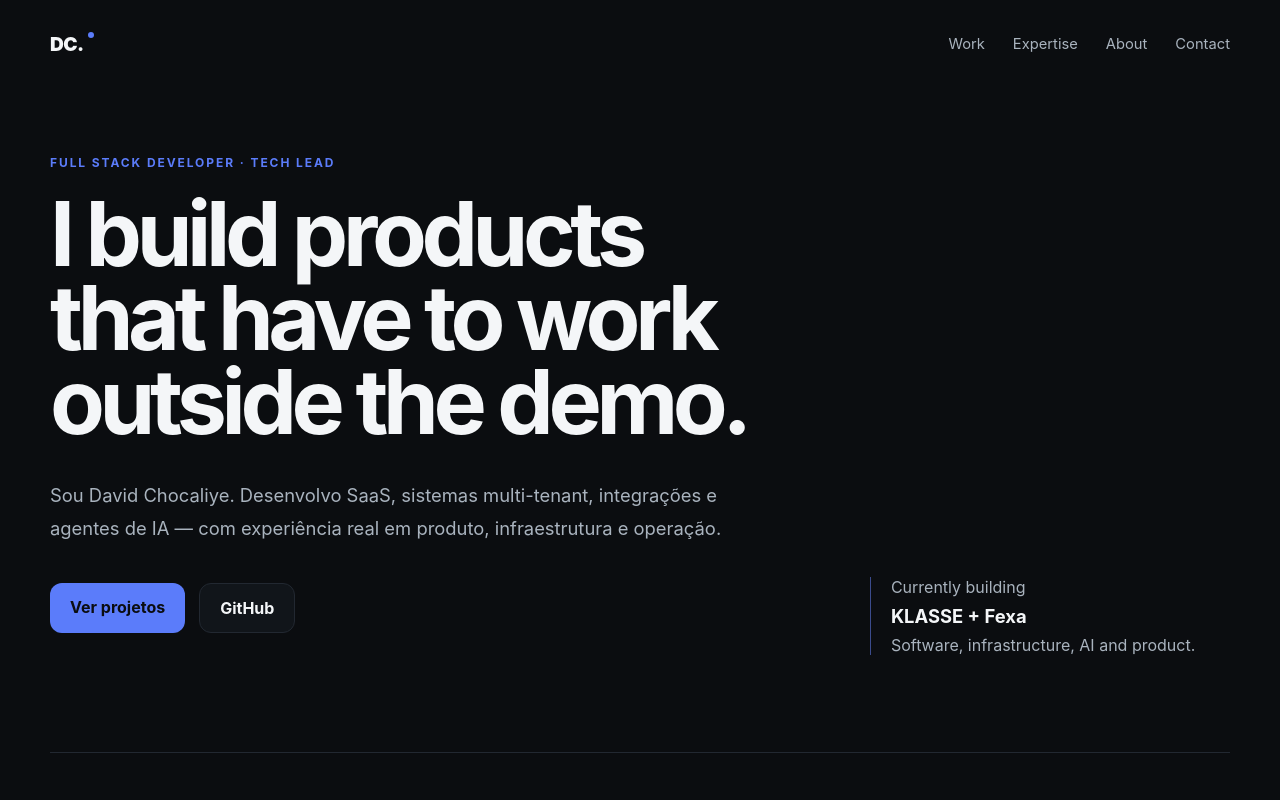
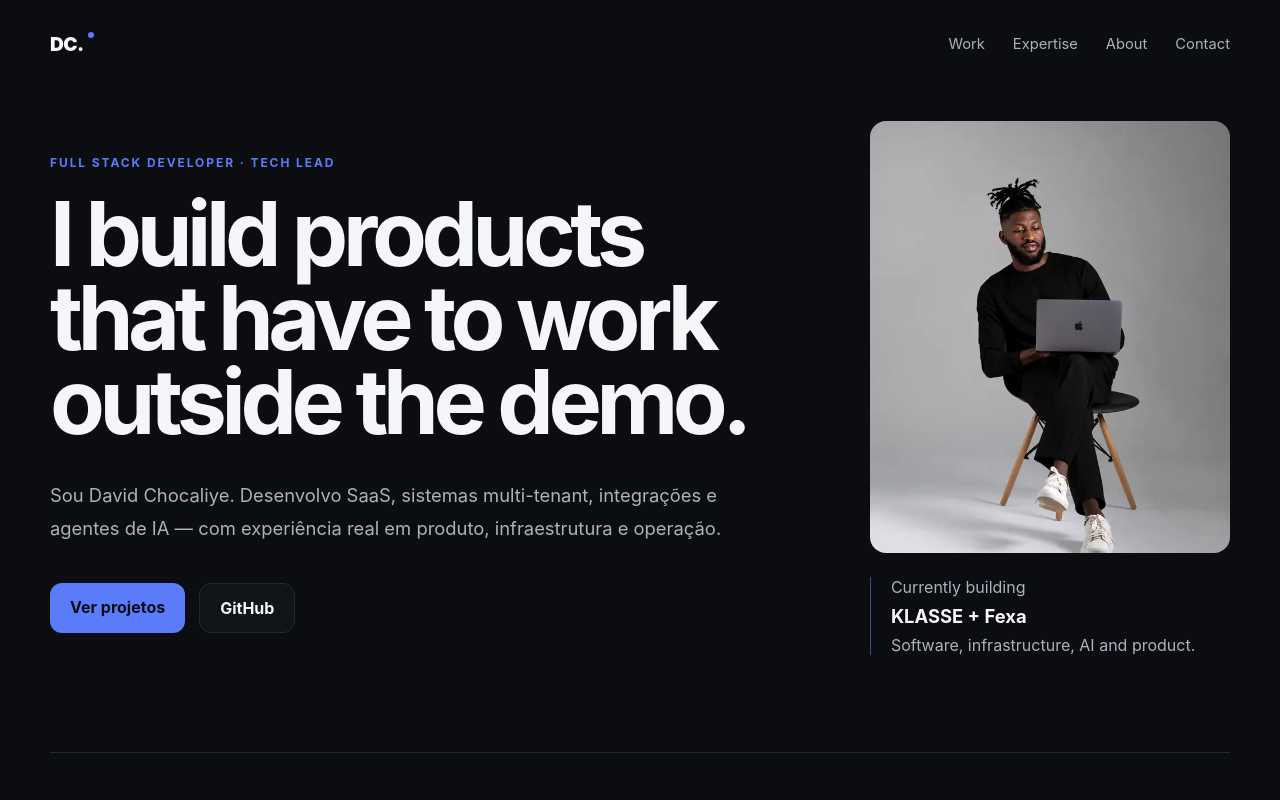
Before and after one commit to moxi-edtech/chocaliye-portfolio, a Next.js app: page / in a window 1280 px wide. Shown: the top 800 px of the page. Built offline with nearby package versions, Linux system fonts and the light colour scheme.

Commit message:
Load hero portrait from embedded local asset

```diff
--- a/components/sections/Hero.tsx
+++ b/components/sections/Hero.tsx
@@ -1,5 +1,5 @@
-import Image from "next/image";
 import { Navbar } from "../layout/Navbar";
+import { heroImage } from "../../data/heroImage";
 
 export function Hero() {
   return (
@@ -22,13 +22,12 @@ export function Hero() {
         </div>
 
         <div className="heroPortrait">
-          <Image
-            src="/david-laptop.webp"
+          <img
+            src={heroImage}
             alt="David Chocaliye working with a laptop"
-            width={700}
-            height={700}
-            priority
-            sizes="(max-width: 800px) 100vw, 38vw"
+            width="640"
+            height="913"
+            loading="eager"
           />
           <aside className="signal">
             <span>Currently building</span>
```
